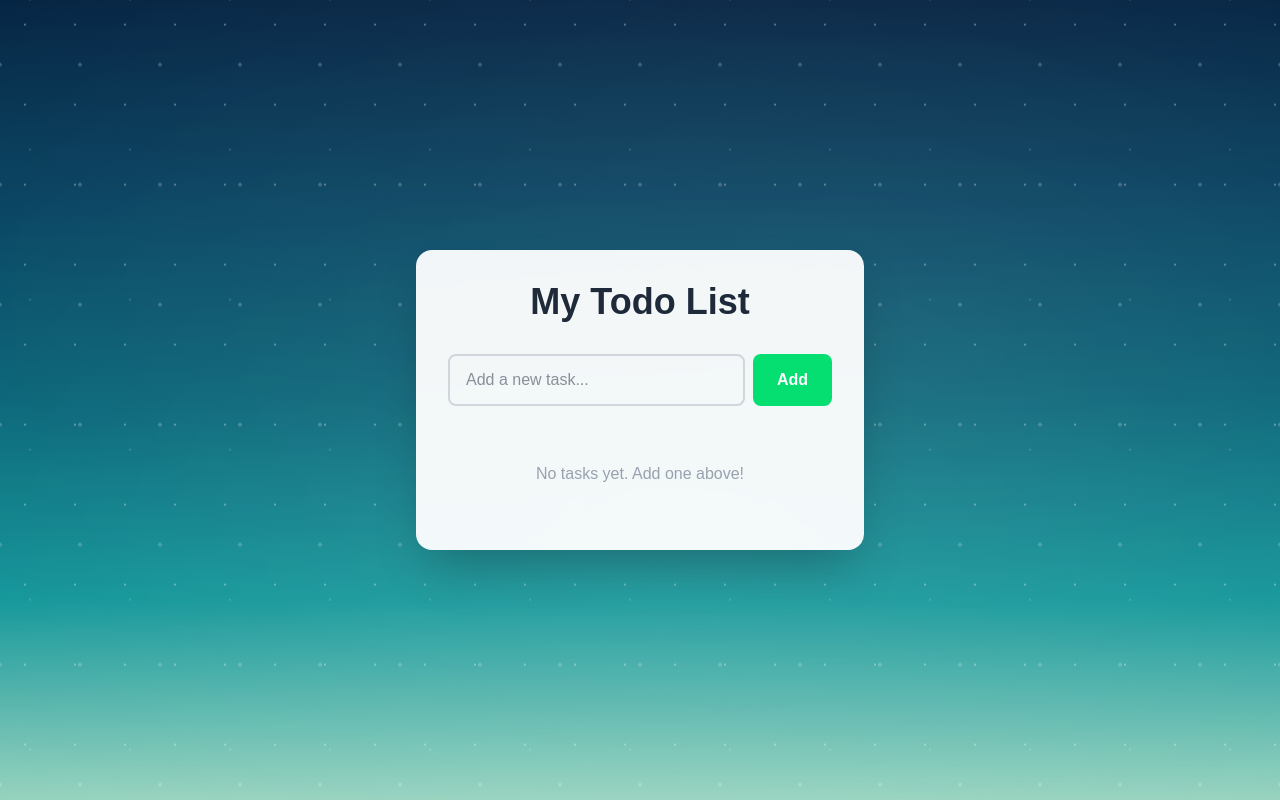
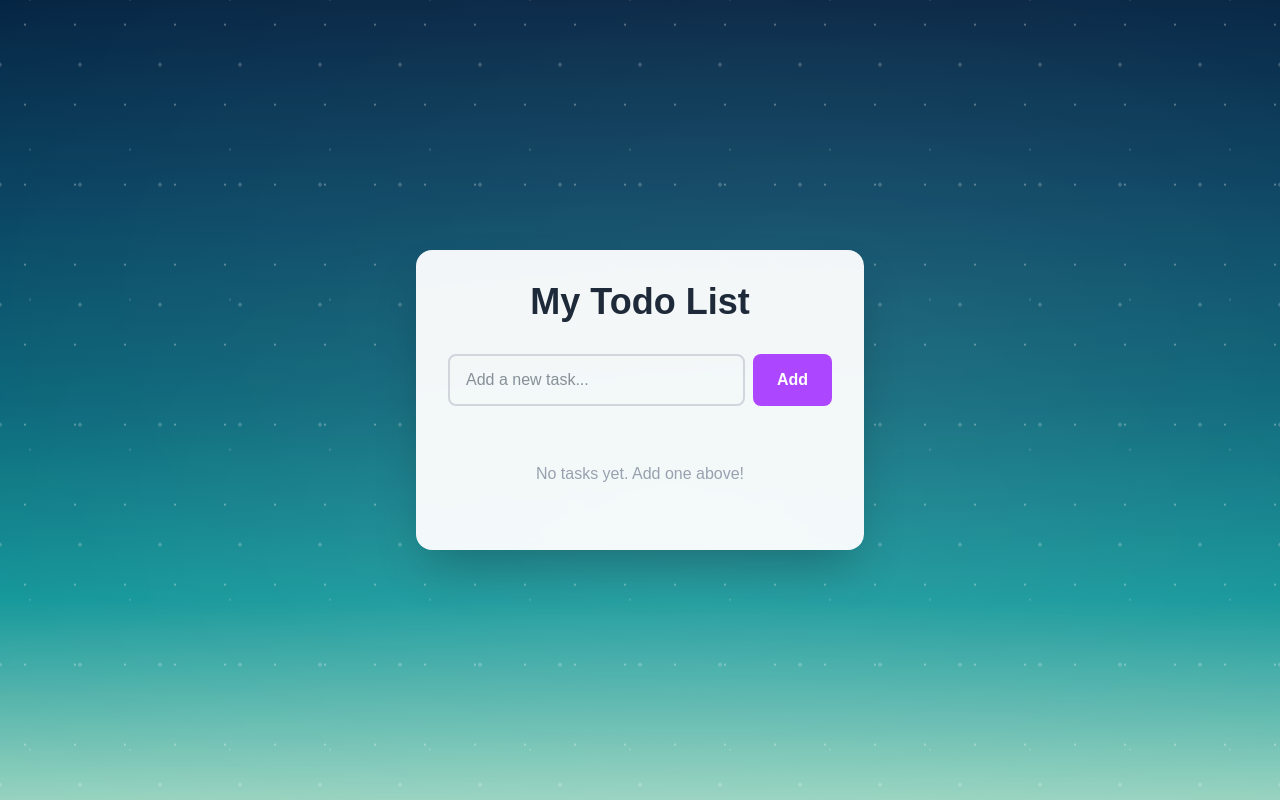
Before and after one commit to ns-test-org/new-app, a Next.js app in the folder packages/new-app/: page / in a window 1280 px wide. Built offline with nearby package versions, Linux system fonts and the light colour scheme.

Commit message:
AI chat session: Updated code and files

```diff
--- a/packages/new-app/src/app/page.tsx
+++ b/packages/new-app/src/app/page.tsx
@@ -61,7 +61,7 @@ export default function TodoList() {
           />
           <button
             onClick={addTodo}
-            className="px-6 py-3 bg-green-400 text-white rounded-lg font-semibold hover:bg-green-500 transition-colors"
+            className="px-6 py-3 bg-purple-500 text-white rounded-lg font-semibold hover:bg-purple-600 transition-colors"
           >
             Add
           </button>
```
